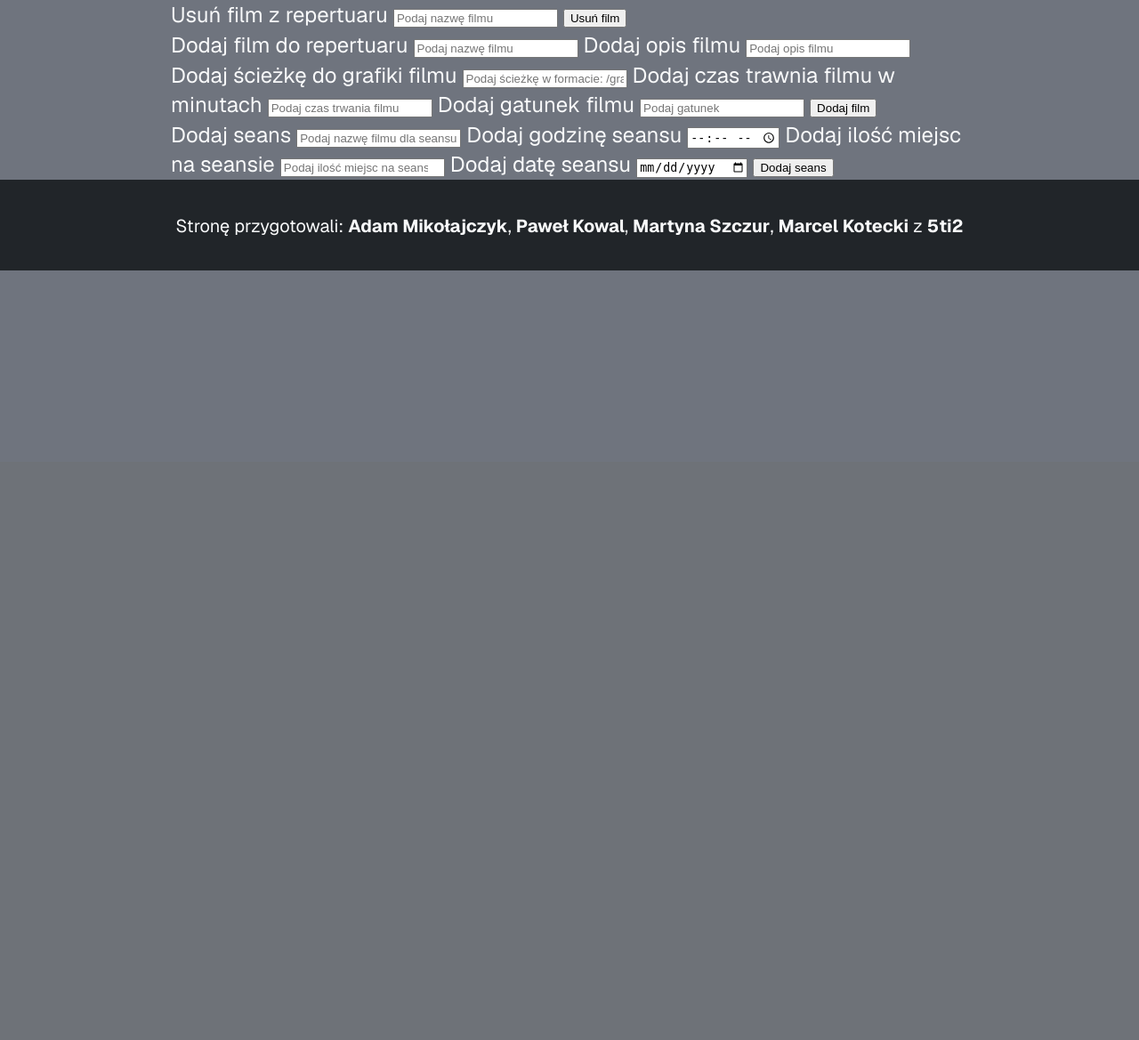
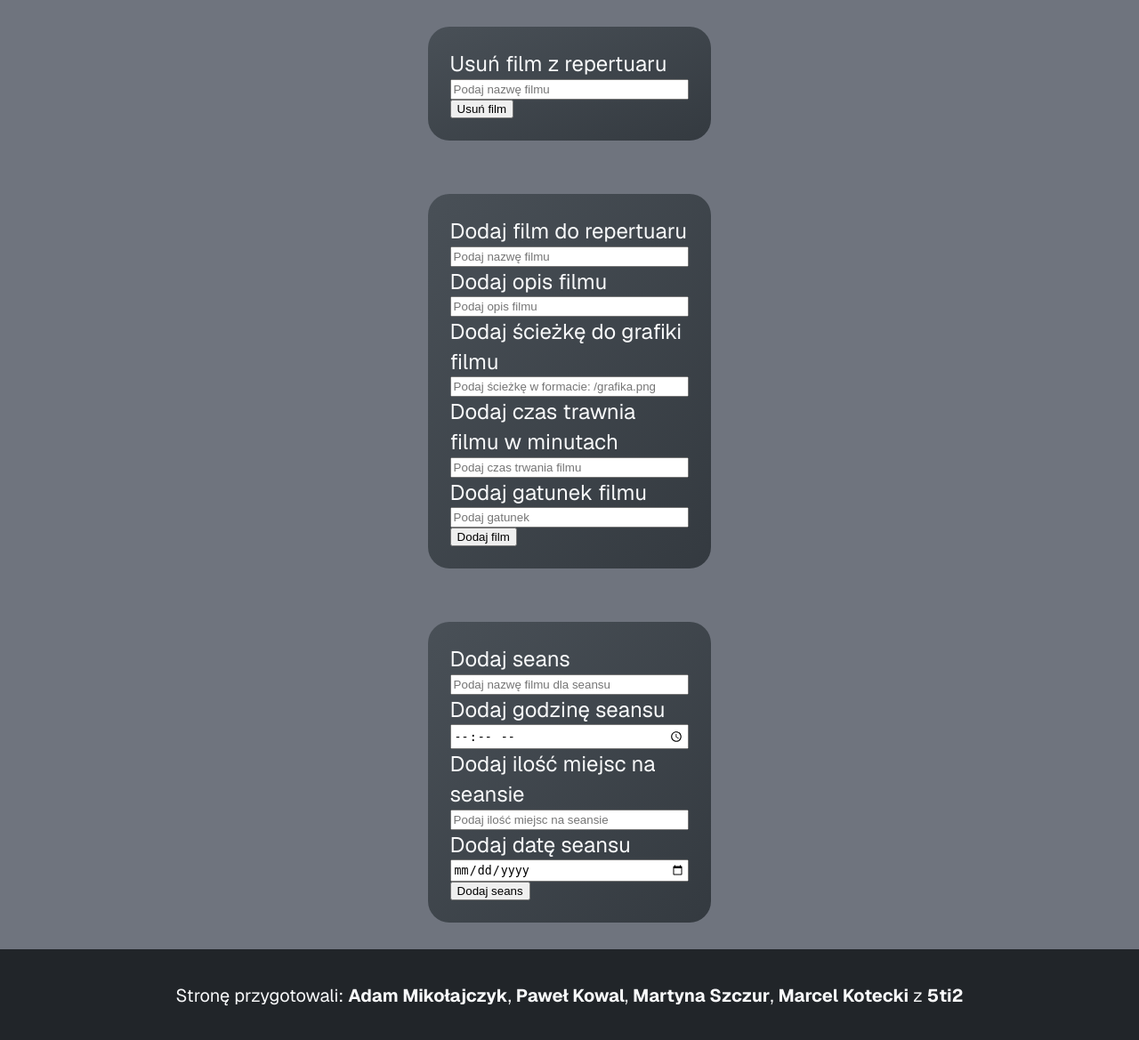
Before and after one commit to tukanog/rg_strona, a PHP site: page /panel.php in a window 1280 px wide. Shown: the part 281-1450 px from the top of the page at 89% size. Before the commit the page ends 585 px from the top, so only its background shows below. Run offline with PHP 8.4, Linux system fonts and the light colour scheme; the visitor is signed in with stand-in values (Sample User, id 1).

Commit message:
Refactor panel layout: Add pomoc_wrapper for forms and enhance styling in CSS

```diff
--- a/dark.css
+++ b/dark.css
@@ -314,7 +314,42 @@ main {
             }
         }
     }
+
 }
+
+    /* PANEL */
+    main#panel_wrapper {
+        display: flex;
+        flex-direction: column;
+        align-items: center;
+        div.pomoc_wrapper {
+            padding: 25px;
+            margin: 30px 0 30px 0;
+            border-radius: 1rem;
+            background-image: linear-gradient(to bottom right, var(--color-6), var(--color-7));
+            width: 30%;
+            > form {
+                display: flex;
+                flex-direction: column;
+
+                button {
+                    width: fit-content;
+                }
+
+                label {
+                    display: flex;
+                    flex-direction: column;
+                    input, select, textarea {
+                        resize: none;
+                        overflow: scroll;
+                        padding: 2px;
+                    }
+                }
+            }
+        }
+    }
+
+
 
 footer {
     text-align: center;
--- a/panel.php
+++ b/panel.php
@@ -68,8 +68,9 @@
         </ul>
     </nav>
 
-    <main>
+    <main id="panel_wrapper">
 
+        <div class="pomoc_wrapper">
             <form action="panel.php" method="post">
                 <label>Usuń film z repertuaru
                     <input type="text" name="film_do_usuniecia" required placeholder='Podaj nazwę filmu'>
@@ -78,6 +79,7 @@
                     Usuń film
                 </button>
             </form>
+        </div>
         <?php
         if(isset($_POST['film_do_usuniecia'])){
             $film_do_usuniecia=$_POST['film_do_usuniecia'];
@@ -85,6 +87,7 @@
             $baza_danych->query($kwerenda_usun);
         }
         ?>
+        <div class="pomoc_wrapper">
             <form action="" method="post">
                 <label>Dodaj film do repertuaru
                     <input type="text" name="film_do_wstawienia" placeholder='Podaj nazwę filmu' required>
@@ -107,6 +110,7 @@
                 </label>
                 <button>Dodaj film</button>
             </form>
+        </div>
         <?php
         if(isset($_POST['film_do_wstawienia'])){
             $film_do_wstawienia=$_POST['film_do_wstawienia'];
@@ -118,6 +122,7 @@
             $baza_danych->query($kwerenda_wstaw);
         }
         ?>
+            <div class="pomoc_wrapper">
                 <form action="" method="post">
                 <label>Dodaj seans
                     <input type="text" name="seans_do_wstawienia" placeholder='Podaj nazwę filmu dla seansu' required>
@@ -136,6 +141,7 @@
                 </label>
                     <button>Dodaj seans</button>
                 </form>
+            </div>
         <?php
         if(isset($_POST['seans_do_wstawienia'])){
             $seans_do_wstawienia=$_POST['seans_do_wstawienia'];
```
Also changed, not shown: light.css (+35 -0 lines). Lines whose indentation alone changed are shown as unchanged.
